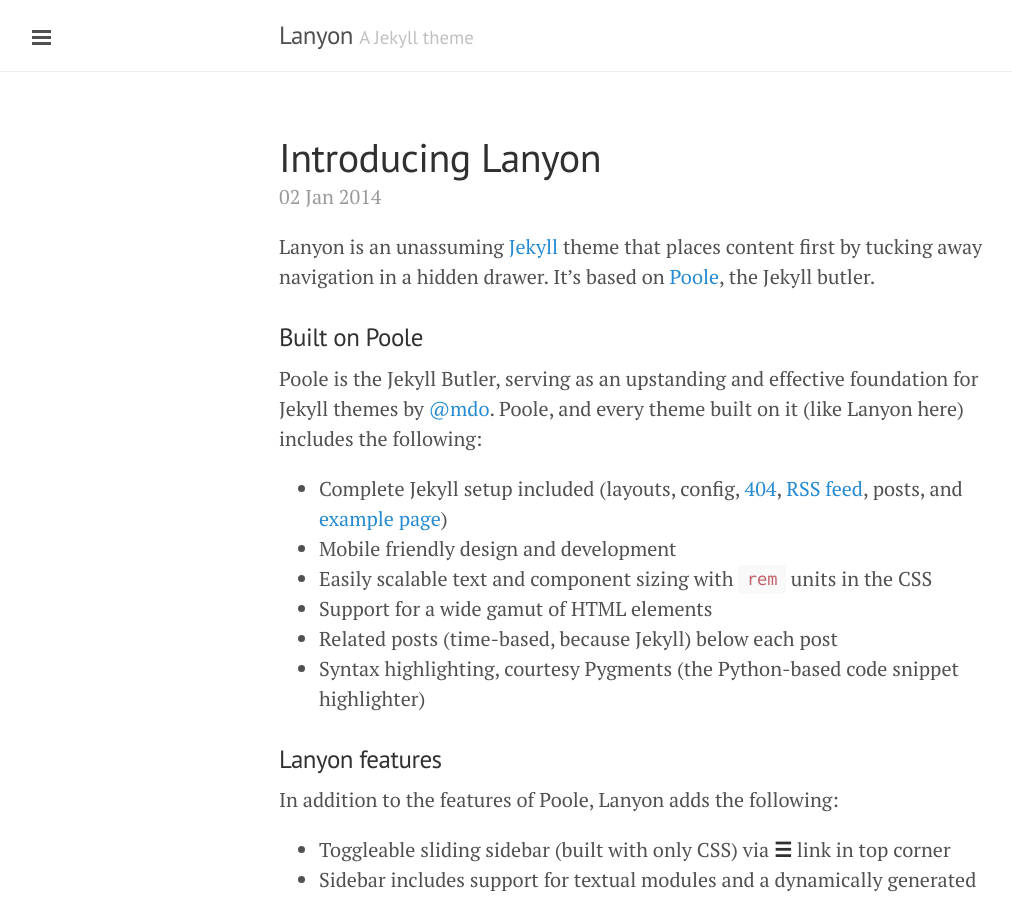
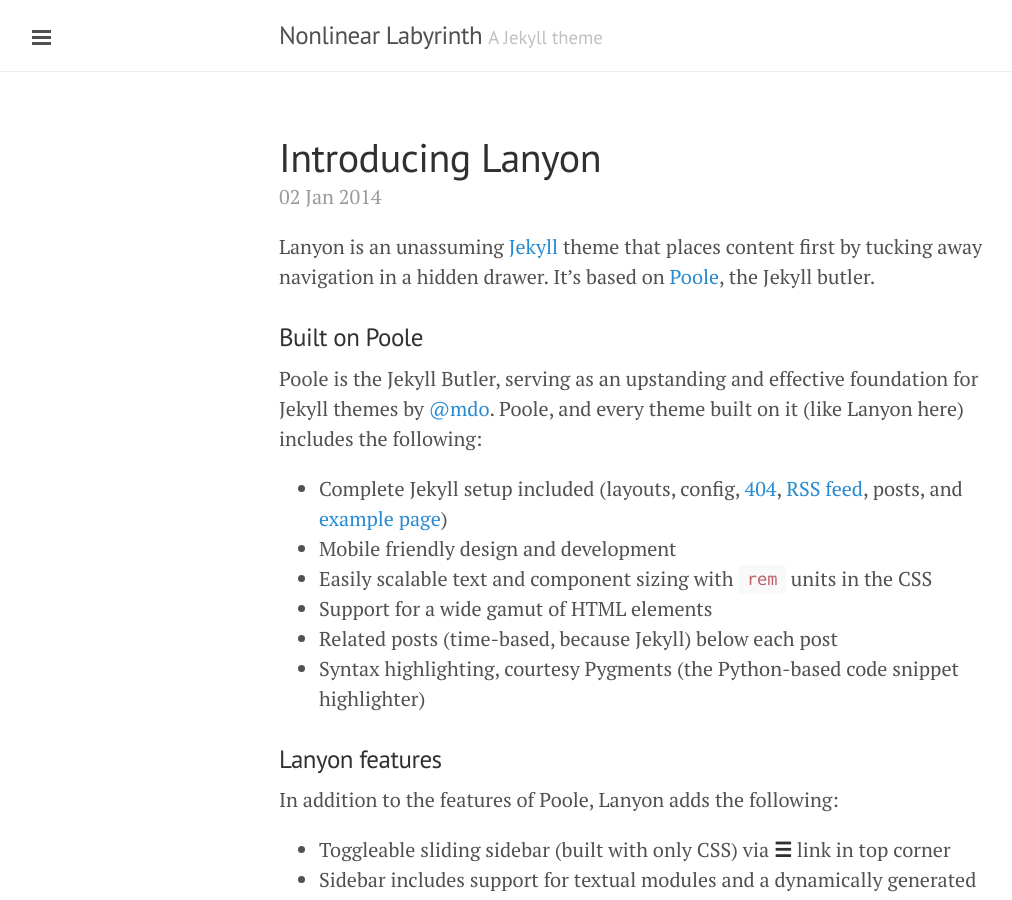
Before and after one commit to monochoria/monochoria, a Jekyll site: the page built from index.html, in a window 1280 px wide and 900 px high. Shown: the whole window, without its empty margins (1-1013 px from the left). Built offline with Jekyll 4.4.1, drawn with Linux system fonts in a browser that asks for light colours; Markdown is read by kramdown in place of the engine named in the settings; the list of posts is cut into pages by our own code; some of the changed lines change nothing that is shown.

Commit message:
modifeid _config.yml

```diff
--- a/_config.yml
+++ b/_config.yml
@@ -6,10 +6,10 @@
 permalink:        pretty
 
 # Setup
-title:            Lanyon
+title:            Nonlinear Labyrinth
 tagline:          'A Jekyll theme'
-description:      'A reserved <a href="http://jekyllrb.com" target="_blank">Jekyll</a> theme that places the utmost gravity on content with a hidden drawer. Made by <a href="https://twitter.com/mdo" target="_blank">@mdo</a>.'
-url:              http://lanyon.getpoole.com
+description:      'Reading notes and etc'
+url:              http://monochoria.github.io
 
 author:
   name:           'Mark Otto'
```
